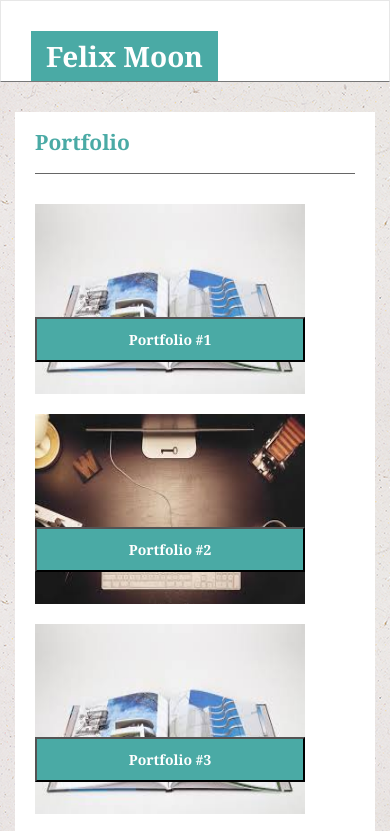
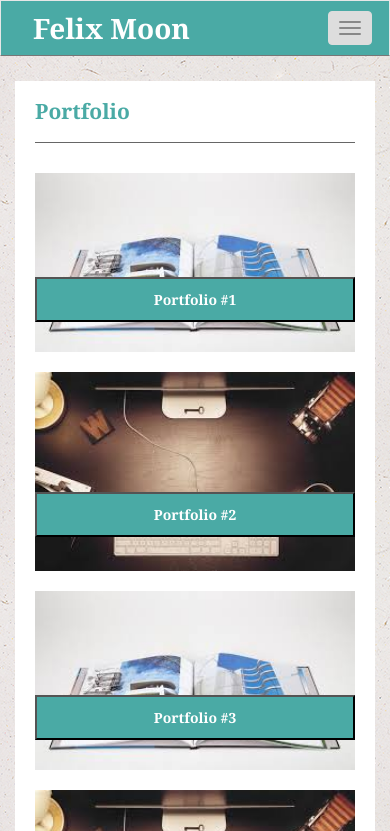
Before and after one commit to fdmoon/Bootstrap-Portfolio, a plain HTML site: page portfolio.html in a window 390 px wide. Shown: the top 831 px of the page. Drawn offline with nearby package versions, Linux system fonts and the light colour scheme.

Commit message:
Added media queries and refactoring <nav>

```diff
--- a/css/style.css
+++ b/css/style.css
@@ -48,15 +48,17 @@ ul {
 
 .myheader {
 	background-color: #ffffff;
-	text-align: center;
-	padding-top: 30px;
+	/*text-align: center;*/
+	padding: 2px;
 	border-bottom: 1px solid;
 	border-bottom-color: #666666
     width: 100%;
+    margin-bottom: 15px;
 }
 
-#mynav-right {
-	margin-right: -30px;
+.mynavbar {
+	border: 0;
+	margin-bottom: 0;
 }
 
 .mysection {
@@ -65,17 +67,17 @@ ul {
 	margin: 10px auto 30px auto;
 }
 
-#myh1, .myh2, .myh3 {
+.myh1, .myh2, .myh3 {
 	display: block;
 	font-family: 'Georgia', Times, Times New Roman, serif;
 	font-weight: bold;
 }
 
-#myh1 {
+.myh1 {
 	font-size: 2em;
-	color: white;
+	color: white !important;
 	background-color: #4aaaa5;
-
+	margin-left: 0 !important;
 }
 
 .myh2 {
@@ -154,14 +156,37 @@ ul {
 	padding: 10px 20px;
 }
 
-@media screen and (max-width: 980px) {
+@media screen and (max-width: 992px) {
+	.pfimg {
+		width: 100%;
+		height: auto;
+	}
 
+	.pfbtn {
+		width: calc(100% - 30px);
+	}
 }
 
 @media screen and (max-width: 768px) {
+	.myheader {
+		background-color: #4aaaa5;
+	}
 
+	.navbar-toggle {
+		background-color: #ddd;
+	}
+
+	.myh1 {
+		margin-left: 15px !important;
+	}
+
+	.myh1:hover {
+		background-color: #4aaaa5 !important;
+	}
+
+	#bioimg {
+		width: 100%;
+		height: auto;
+		margin: 0 0 20px 0;
+	}
 }
-
-@media screen and (max-width: 640px) {
-
-}
--- a/portfolio.html
+++ b/portfolio.html
@@ -12,30 +12,36 @@
 	<link rel="stylesheet" type="text/css" href="./css/reset.css">
 	<link rel="stylesheet" type="text/css" href="https://maxcdn.bootstrapcdn.com/bootstrap/3.3.7/css/bootstrap.min.css">
 	<link rel="stylesheet" type="text/css" href="./css/style.css">
+
+	<script src="https://ajax.googleapis.com/ajax/libs/jquery/3.2.1/jquery.min.js"></script>
+	<script src="https://maxcdn.bootstrapcdn.com/bootstrap/3.3.7/js/bootstrap.min.js"></script>
 </head>
 
 <body>
 	<div class="mycontent">
 		<nav class="navbar navbar-default myheader">
 			<div class="container">
-				<div class="col-md-12">
 				<div class="navbar-header">
-						<div class="navbar-brand" id="myh1">Felix Moon</div>
+					<button type="button" class="navbar-toggle" data-toggle="collapse" data-target="#myNavPtr">
+						<span class="icon-bar"></span>
+						<span class="icon-bar"></span>
+						<span class="icon-bar"></span>
+					</button>
+					<div class="navbar-brand myh1">Felix Moon</div>
 				</div>
-					<div id="navbar" class="navbar-collapse collapse">
-						<ul class="nav navbar-nav navbar-right" id="mynav-right">
+				<div class="navbar navbar-collapse collapse mynavbar" id="myNavPtr">
+					<ul class="nav navbar-nav navbar-right">
 						<li><a href="index.html">About</a></li>
 						<li><a href="portfolio.html">Portfolio</a></li>
 						<li><a href="contact.html">Contact</a></li>
 					</ul>
 				</div>
 			</div>
-			</div>
 		</nav>
 
 		<div class="container">
 			<div class="row">
-				<div class="col-md-8">
+				<section class="col-md-8">
 					<div class="col-md-12 mysection">
 						<div class="myh2">Portfolio</div>
 						<hr id="hrtop">
@@ -72,8 +78,8 @@
 							</div>
 						</div>
 					</div>
-				</div>
-				<div class="col-md-4">
+				</section>
+				<section class="col-md-4">
 					<div class="col-md-12 mysection">
 						<div class="myh3">Connect with Me</div>
 						<hr>
@@ -91,7 +97,7 @@
 
 						</div>
 					</div>
-				</div>
+				</section>
 			</div>
 		</div>
 	</div>
```
Also changed, not shown: contact.html (+15 -9 lines), index.html (+15 -9 lines). Lines whose indentation alone changed are shown as unchanged.
